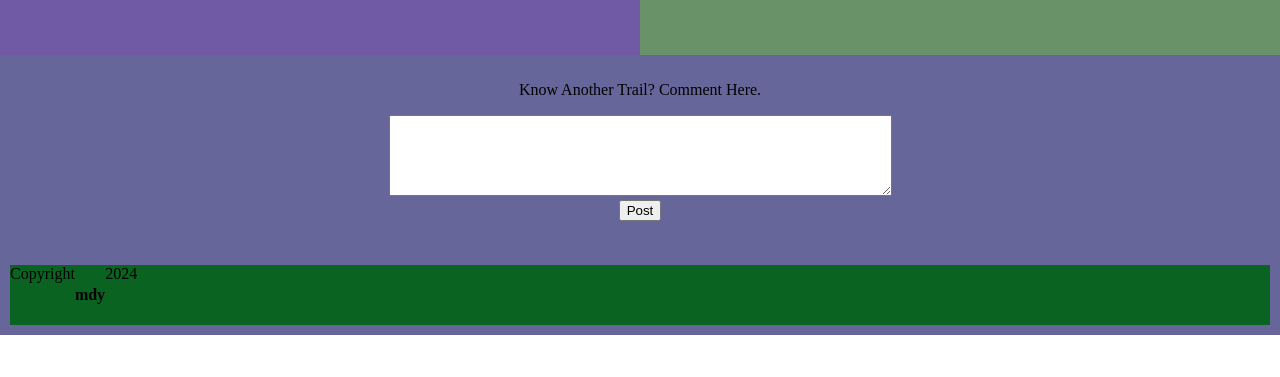
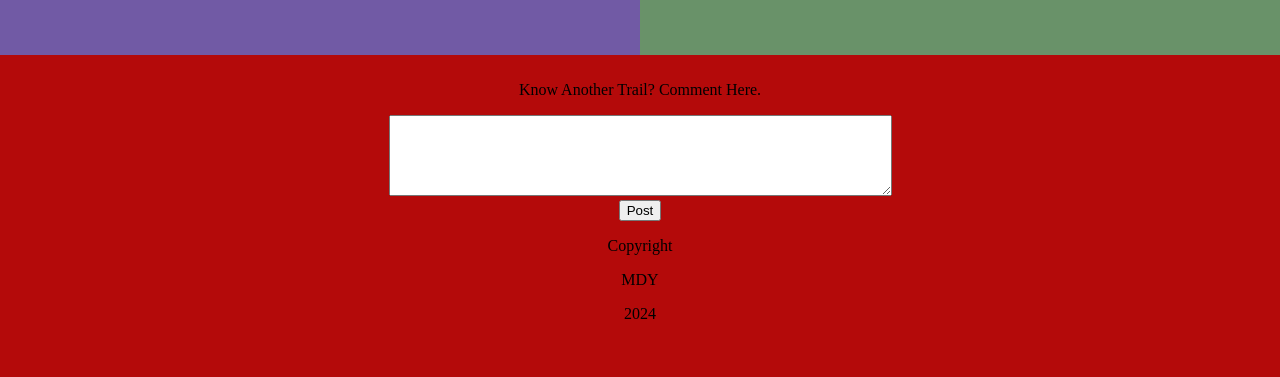
Before and after one commit to EndlessMike78/Strollertrails, a PHP site: page /seattleindex.html in a window 1280 px wide. Shown: the part 1951-2328 px from the top of the page. Before the commit the page ends 2286 px from the top, so only its background shows below. Run offline with PHP 8.4, Linux system fonts and the light colour scheme.

Commit message:
footer nov 2

```diff
--- a/index.html
+++ b/index.html
@@ -72,7 +72,6 @@
         <div class="footer0">
           <h1></h1>
         </div>
-
       <!--footer stuff above-->
 
     <script>
--- a/seattle.css
+++ b/seattle.css
@@ -91,7 +91,7 @@ h3 {
     }
   }
   .footer {
-    background-color: #66669b;
+    background-color: #b40a0a;
     padding: 10px;
     text-align: center;
 
@@ -100,9 +100,3 @@ h3 {
     list-style-type: none;
     text-align: center;
   }
-  .footer3 {
-    display: flex;
-    flex-wrap: wrap;
-    text-align: center;
-    background-color: #0a6320;
-  }
--- a/seattleindex.html
+++ b/seattleindex.html
@@ -81,10 +81,12 @@
       <textarea name="" id="new-comment" cols="60" rows="5"></textarea>
       <br>
       <button id="btn-post">Post</button>
+      <p>Copyright</p>
+      <p>MDY</p>
+      <p>2024</p>
         <div class="footer0">
           <h1></h1>
         </div>
-        <div class="footer3">Copyright<h4>mdy</h4> 2024</div>
       <!--footer stuff above-->
   <script>
     document.getElementById("btn-post").addEventListener("click", function () {
--- a/style.css
+++ b/style.css
@@ -87,7 +87,7 @@ h3 {
   }
 }
 .footer {
-  background-color: #66669b;
+  background-color: #b40a0a;
   padding: 10px;
   text-align: center;
 
```
